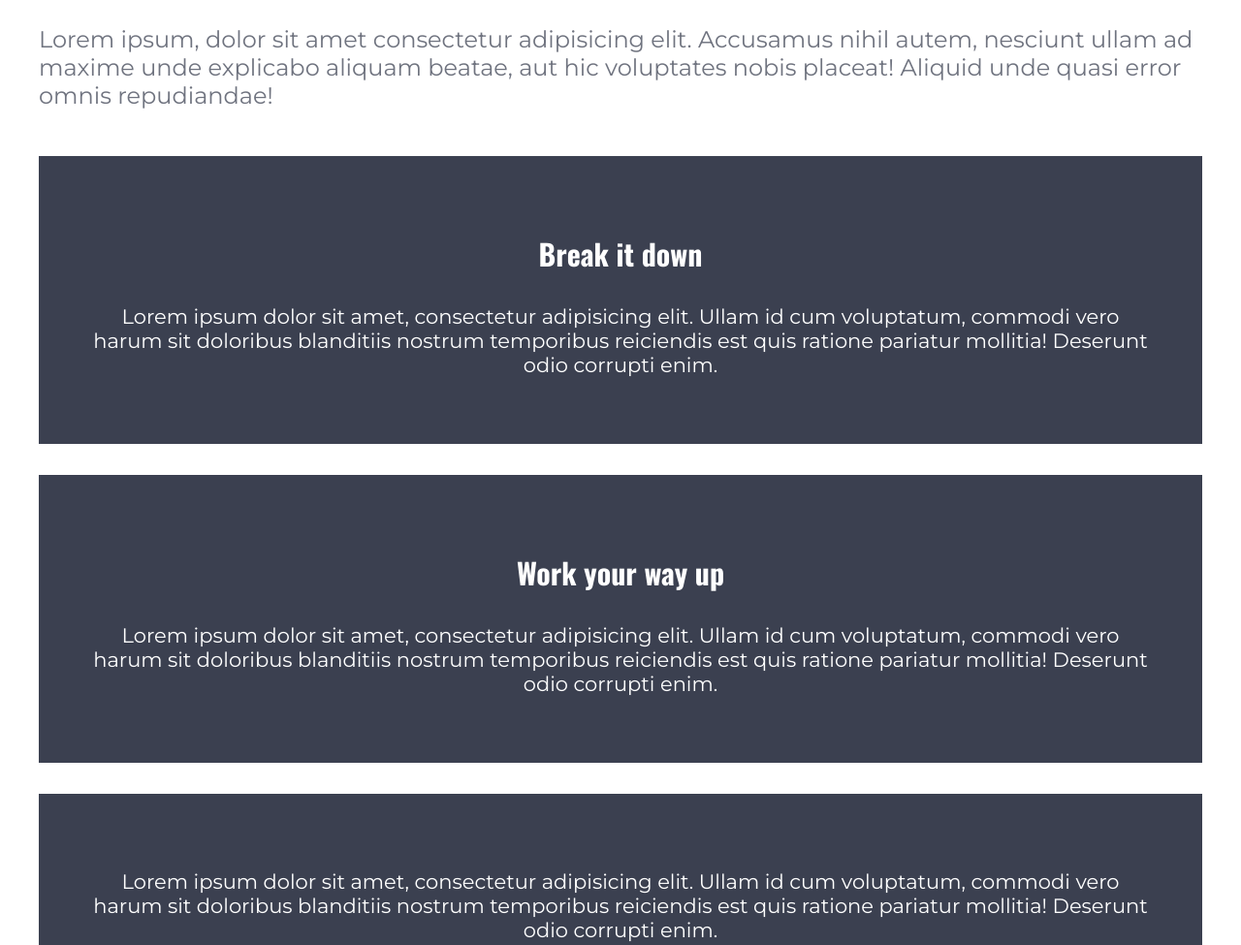
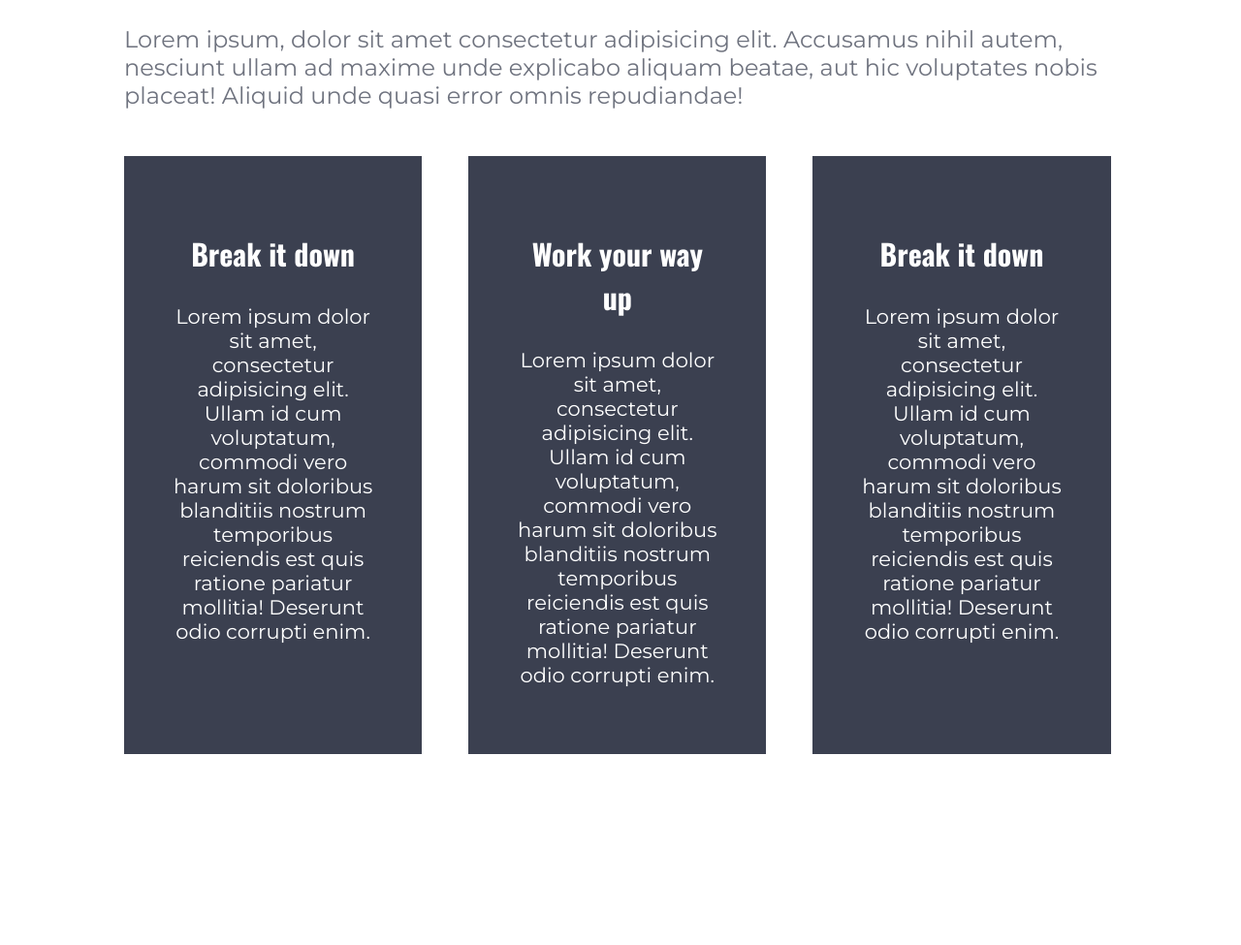
Before and after one commit to mhoumann87/responsive_layouy, a plain HTML site: page index.html in a window 1280 px wide. Shown: the part 275-1250 px from the top of the page at 97% size. After the commit the page ends 1053 px from the top, so only its background shows below. Drawn offline with nearby package versions, Linux system fonts and the light colour scheme.

Commit message:
Add CSS for tablet

```diff
--- a/index.html
+++ b/index.html
@@ -147,7 +147,7 @@
           </div>
 
           <div class="sidebar__card">
-            <h3 class="section__title"></h3>
+            <h3 class="section__title">Break it down</h3>
             <p>
               Lorem ipsum dolor sit amet, consectetur adipisicing elit. Ullam id
               cum voluptatum, commodi vero harum sit doloribus blanditiis
--- a/main.css
+++ b/main.css
@@ -78,7 +78,7 @@ span {
   display: none;
 }
 .container {
-  width: 95%;
+  width: 90%;
   max-width: 1200px;
   margin: 0 auto;
 }
@@ -109,4 +109,21 @@ span {
   color: var(--white);
 }
 
-/* Sections */
+@media (min-width: 700px) {
+  .container {
+    width: 80%;
+  }
+
+  .sidebar {
+    display: flex;
+    gap: 2em;
+  }
+
+  .sidebar__card {
+    width: 30%;
+  }
+
+  .sidebar__card + .sidebar__card {
+    margin: 0;
+  }
+}
```
